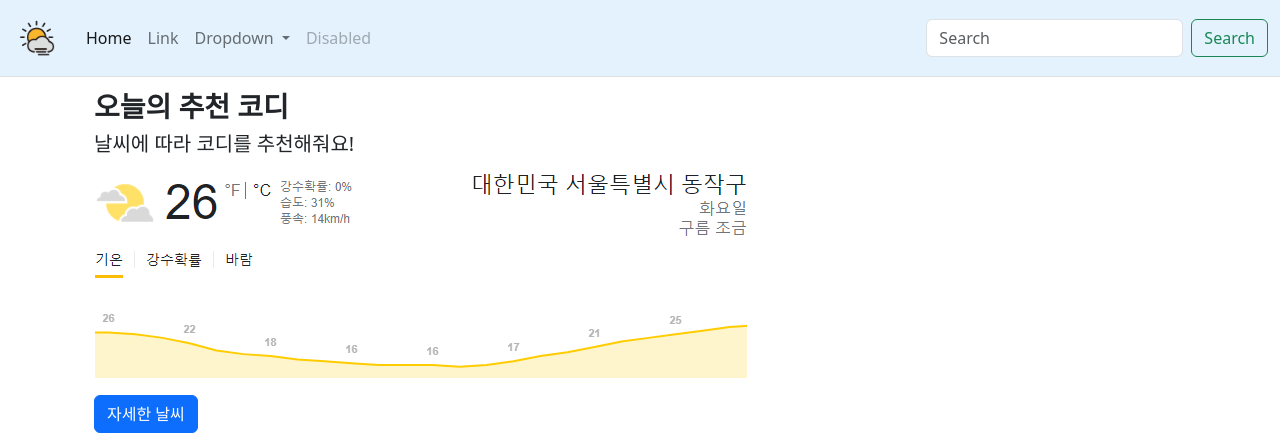
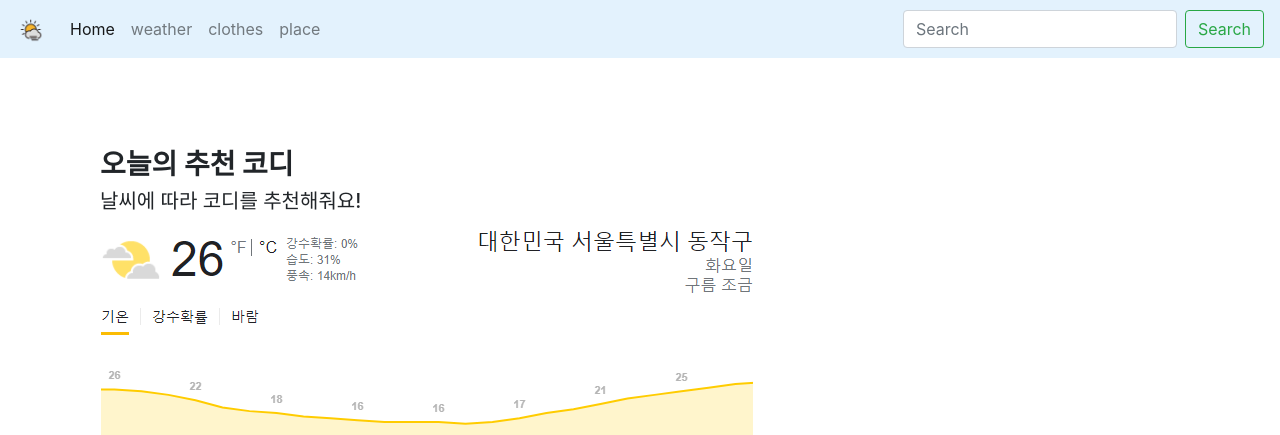
Before and after one commit to LikeLion-CAU-9th/Django_project_Weather_secretary, a Django app: page /outfit/ in a window 1280 px wide. Shown: the top 435 px of the page. Run offline with Django 3.2, Linux system fonts and the light colour scheme; some libraries are stand-ins or nearby versions.

Commit message:
fix: merge 3 apps & nav
- palce, weather, place의 urls.py 연결
- nav url 연결

```diff
--- a/weather_secretary/outfit/templates/outfit.html
+++ b/weather_secretary/outfit/templates/outfit.html
@@ -26,47 +26,37 @@
 </head>
 
 <body>
-    <nav class="navbar navbar-expand-lg navbar-light border-bottom fixed-top" style="background-color:#e3f2fd;">
-        <div class="container-fluid">
+        <nav class="navbar navbar-expand-lg navbar-light" style="background-color: #e3f2fd;">
         <a class="navbar-brand" href="#">
-                <img src="{% static 'image/navbar_favicon.png' %}" style="width:50px; height:50px;">
+            <img src="../static/image/날씨.png" width="30" height="30" alt="">
         </a>
-            <button class="navbar-toggler" type="button" data-bs-toggle="collapse"
-                data-bs-target="#navbarSupportedContent" aria-controls="navbarSupportedContent" aria-expanded="false"
-                aria-label="Toggle navigation">
+        <button class="navbar-toggler" type="button" data-toggle="collapse" data-target="#navbarSupportedContent" aria-controls="navbarSupportedContent" aria-expanded="false" aria-label="Toggle navigation">
           <span class="navbar-toggler-icon"></span>
         </button>
+
         <div class="collapse navbar-collapse" id="navbarSupportedContent">
-                <ul class="navbar-nav me-auto mb-2 mb-lg-0">
-                    <li class="nav-item">
-                        <a class="nav-link active" aria-current="page" href="#">Home</a>
+          <ul class="navbar-nav mr-auto">
+            <li class="nav-item active">
+              <a class="nav-link" href="">Home <span class="sr-only">(current)</span></a>
             </li>
             <li class="nav-item">
-                        <a class="nav-link" href="#">Link</a>
-                    </li>
-                    <li class="nav-item dropdown">
-                        <a class="nav-link dropdown-toggle" href="#" id="navbarDropdown" role="button"
-                            data-bs-toggle="dropdown" aria-expanded="false">
-                            Dropdown
-                        </a>
-                        <ul class="dropdown-menu" aria-labelledby="navbarDropdown">
-                            <li><a class="dropdown-item" href="#">Action</a></li>
-                            <li><a class="dropdown-item" href="#">Another action</a></li>
-                            <li>
-                                <hr class="dropdown-divider">
-                            </li>
-                            <li><a class="dropdown-item" href="#">Something else here</a></li>
-                        </ul>
+              <a class="nav-link" href="{% url 'weatherpage' %}">weather</a>
             </li>
             <li class="nav-item">
-                        <a class="nav-link disabled" href="#" tabindex="-1" aria-disabled="true">Disabled</a>
+                <a class="nav-link" href="{% url 'outfit' %}">clothes</a>
+              </li>
+
+              <li class="nav-item">
+                <a class="nav-link" href="{% url 'place' %}">place</a>
+              </li>
+
+
             </li>
           </ul>
-                <form class="d-flex">
-                    <input class="form-control me-2" type="search" placeholder="Search" aria-label="Search">
-                    <button class="btn btn-outline-success" type="submit">Search</button>
+          <form class="form-inline my-2 my-lg-0">
+            <input class="form-control mr-sm-2" type="search" placeholder="Search" aria-label="Search">
+            <button class="btn btn-outline-success my-2 my-sm-0" type="submit">Search</button>
           </form>
-            </div>
         </div>
       </nav>
 
--- a/weather_secretary/weather_cast/templates/weather_page.html
+++ b/weather_secretary/weather_cast/templates/weather_page.html
@@ -44,13 +44,13 @@
       <div class="collapse navbar-collapse" id="navbarSupportedContent">
         <ul class="navbar-nav me-auto mb-2 mb-lg-0">
           <li class="nav-item">
-            <a class="nav-link active" aria-current="page" href="#">날씨</a>
+            <a class="nav-link active" aria-current="page" href="{% url 'weatherpage' %}">날씨</a>
           </li>
           <li class="nav-item">
-            <a class="nav-link" href="#">날씨별 옷차림</a>
+            <a class="nav-link" href="{% url 'outfit' %}">날씨별 옷차림</a>
           </li>
           <li class="nav-item">
-            <a class="nav-link" href="#">날씨별 여행지</a>
+            <a class="nav-link" href="{% url 'place' %}">날씨별 여행지</a>
           </li>
         </ul>
         <form class="d-flex">
--- a/weather_secretary/weather_secretary/settings.py
+++ b/weather_secretary/weather_secretary/settings.py
@@ -40,6 +40,7 @@
     'django.contrib.staticfiles',
     'outfit',
     'weather_cast.apps.WeatherCastConfig',
+    'place',
 ]
 
 MIDDLEWARE = [
--- a/weather_secretary/weather_secretary/urls.py
+++ b/weather_secretary/weather_secretary/urls.py
@@ -16,10 +16,11 @@
 from django.contrib import admin
 from django.urls import path, include
 from weather_cast import views as cast
-import outfit.views
+from place import views
 
 urlpatterns = [
     path('admin/', admin.site.urls),
     path('outfit/', include('outfit.urls')),
     path('weather/', cast.weather_page, name = "weatherpage"),
+    path('place/', views.w_place, name = "place"),
 ]
```
Also changed, not shown: weather_secretary/place/templates/w_place.html (+4 -4 lines). Lines whose indentation alone changed are shown as unchanged.
